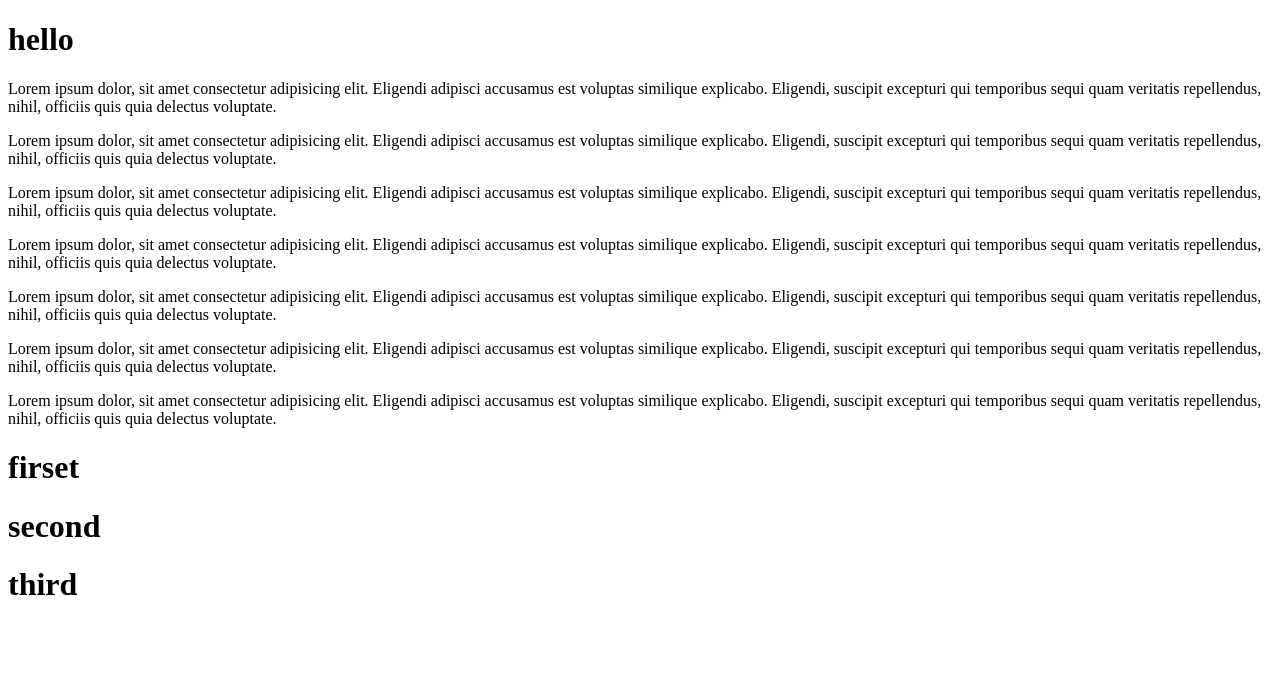
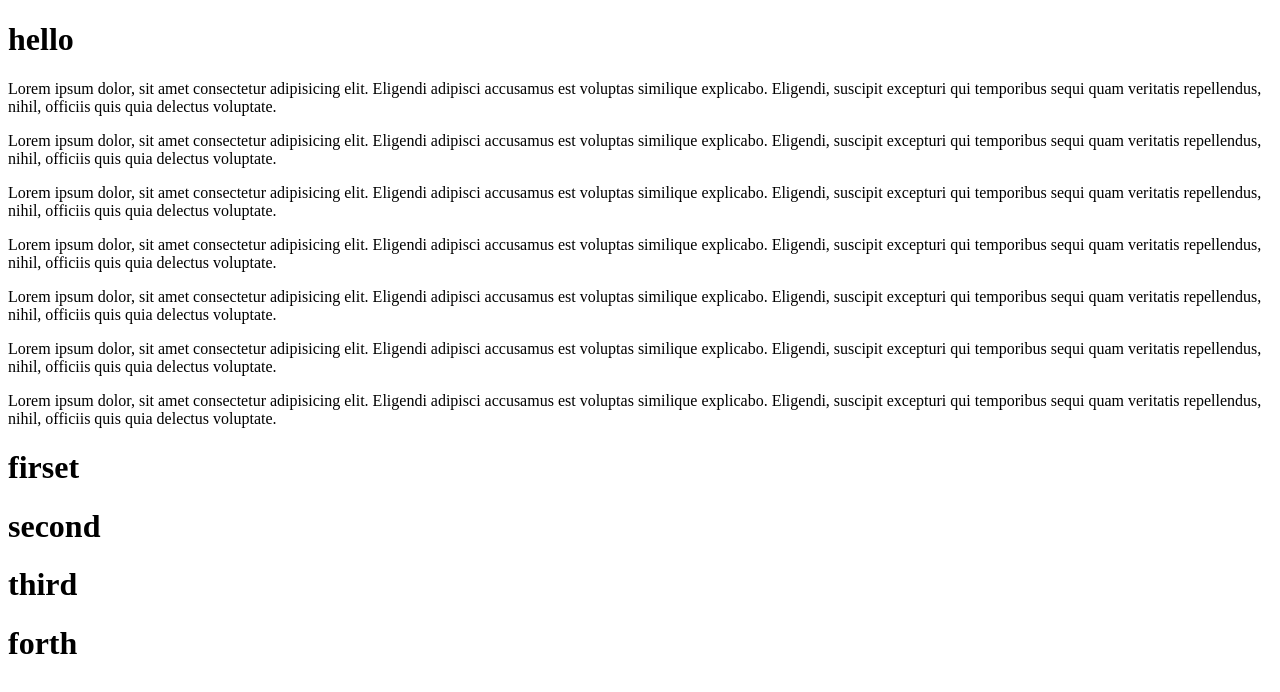
Before and after one commit to Rami-Alfarai/test-rm, a plain HTML site: page index.html in a window 1280 px wide. Drawn offline with Linux system fonts and the light colour scheme.

Commit message:
add the h1 two

```diff
--- a/index.html
+++ b/index.html
@@ -18,6 +18,7 @@
 <h1>firset</h1>
 <h1>second</h1>
 <h1>third</h1>
+<h1>forth</h1>
 
 
 
```
